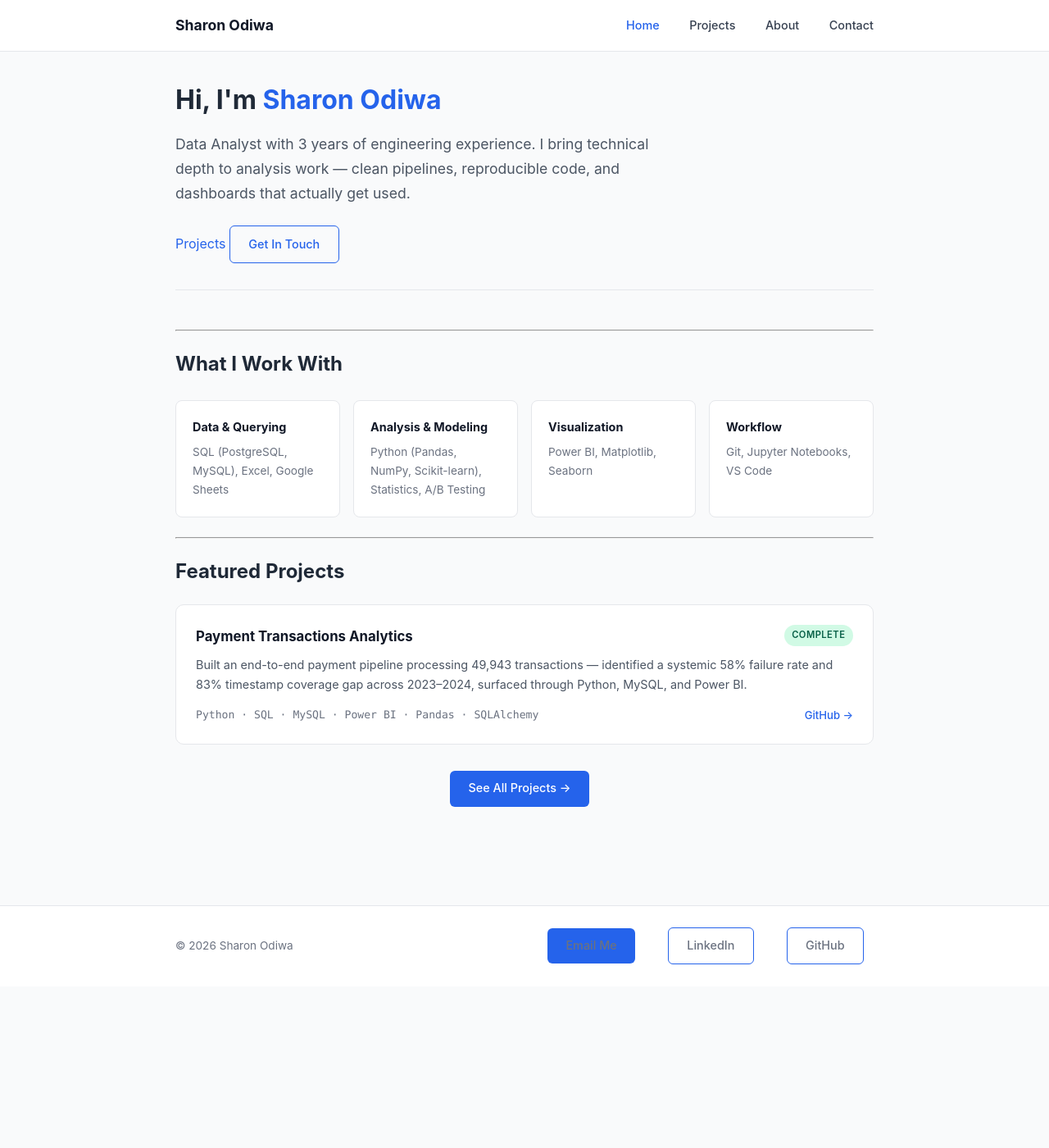
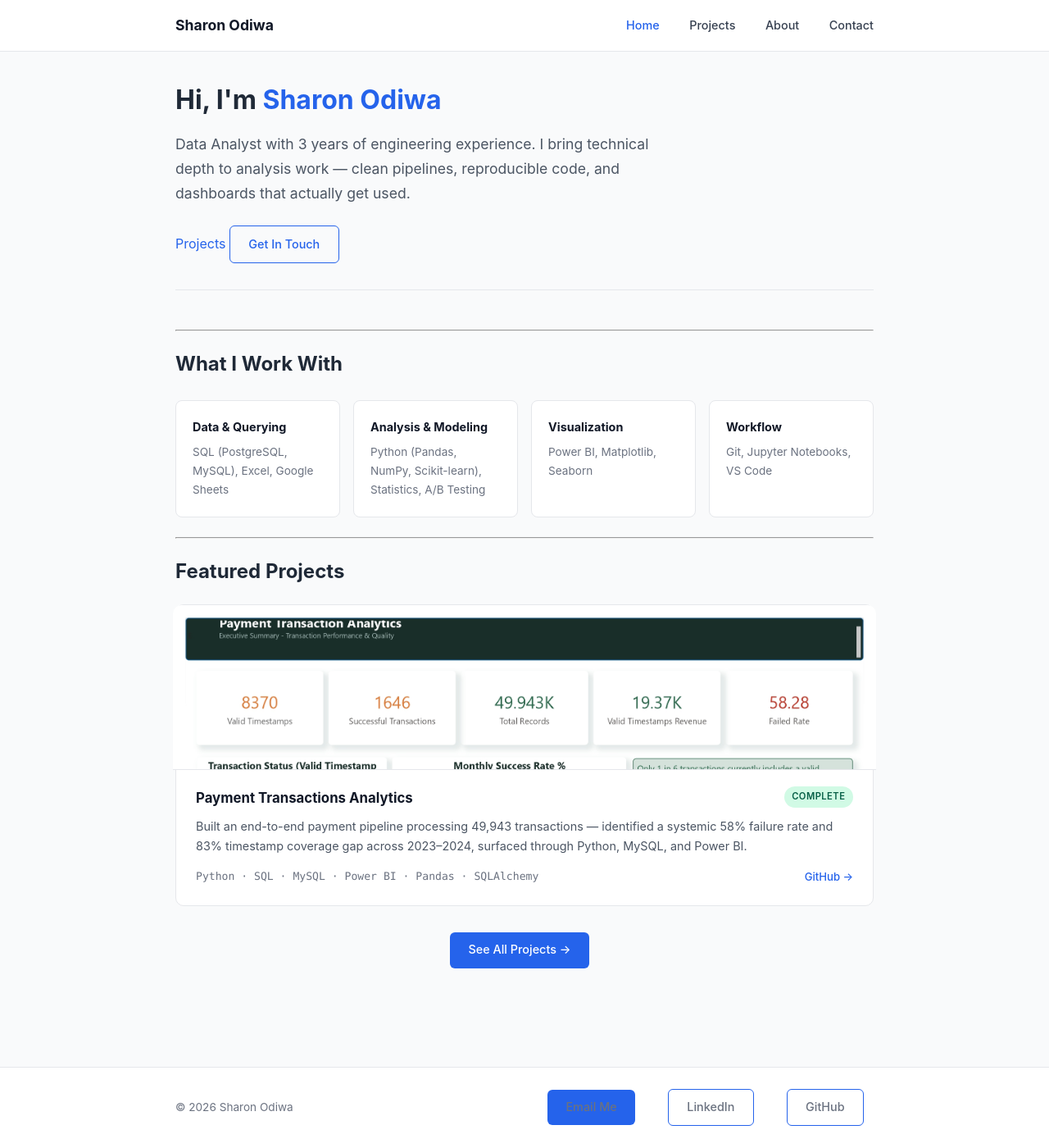
Before and after one commit to Justsharon/sharonodiwa, a Jekyll site: the page built from index.md, in a window 1280 px wide and 1400 px high, scrolled down 56 px. Shown: the whole window at 82% size. Built offline with Jekyll 4.4.1, drawn with Linux system fonts in a browser that asks for light colours; before the commit the page ends 1259 px from its top, so only the background shows below that.

Commit message:
add project image
Signed-off-by: Justsharon <odiwasharon@gmail.com>

```diff
--- a/_includes/project-card.html
+++ b/_includes/project-card.html
@@ -1,4 +1,9 @@
 <div class="project-card">
+  {% if project.image %}
+    <div class="card-image">
+      <img src="{{ project.image | relative_url }}" alt="{{ project.title }} preview">
+    </div>
+  {% endif %}
   <div class="card-header">
     <h3><a href="{{ project.url | relative_url }}">{{ project.title }}</a></h3>
     {% if project.status %}
--- a/assets/css/main.css
+++ b/assets/css/main.css
@@ -409,3 +409,18 @@ td {
     text-align: center;
   }
 }
+
+.card-image {
+  margin: -1.5rem -1.75rem 1.25rem;
+  border-radius: 10px 10px 0 0;
+  overflow: hidden;
+  border-bottom: 1px solid #e5e7eb;
+}
+
+.card-image img {
+  width: 100%;
+  height: 200px;
+  object-fit: cover;
+  object-position: top;
+  display: block;
+}
```
Also changed, not shown: _projects/payment_transactions.md (+2 -0 lines), assets/images/payment_transactions_page-0001.jpg (added).
